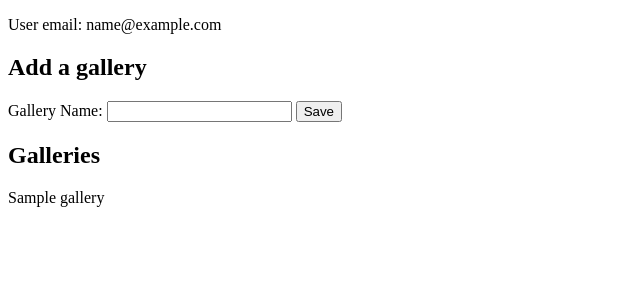
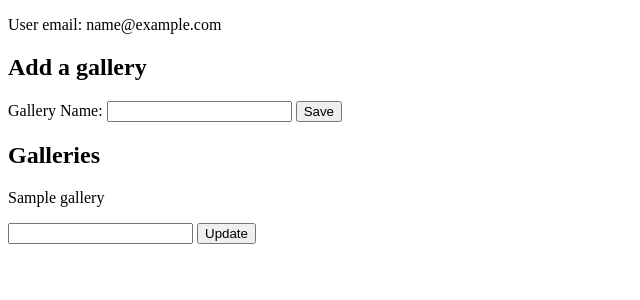
Before and after one commit to faraji-ombonya/orion, a FastAPI app: template templates/main.html in a window 1280 px wide. Shown: the top 300 px of the page, without its empty margins (0-640 px from the left). Run offline with FastAPI, Linux system fonts and the light colour scheme; the template is opened without the code that fills it: most values are stand-ins (such as "Sample title", 1, 10 or a date in 2020); some libraries are stand-ins or nearby versions.

Commit message:
update gallery name

```diff
--- a/main.py
+++ b/main.py
@@ -93,6 +93,14 @@ def get_galleries(user_ref):
     return galleries
 
 
+def get_gallery_refs(user_ref):
+    """Get user gallery refs"""
+    gallery_refs = []
+    for gallery in user_ref.get().get('galleries'):
+        gallery_refs.append(gallery)
+    return gallery_refs
+
+
 def create_image(image_url):
     """Create an image document.
 
@@ -168,7 +176,6 @@ async def root(request: Request):
 
     # get user galleries
     galleries = get_galleries(user_ref)
-    print("galleries::", galleries)
 
     # render template with user_token after successful validation
     return templates.TemplateResponse(
@@ -204,3 +211,22 @@ async def create_a_gallery(request: Request):
         print(str(e))
 
     return RedirectResponse("/", status_code=status.HTTP_302_FOUND)
+
+@app.post('/update-gallery-name', response_class=RedirectResponse)
+async def update_gallery_name(request: Request):
+    # get and validate token
+    id_token = request.cookies.get("token")
+    user_token = validate_firebase_token(id_token)
+    if not user_token:
+        return RedirectResponse("/")
+
+    # get new gallery name from the form
+    form =  await request.form()
+    gallery_name = form['gallery_name']
+    index = int(form['index'])
+
+    user_ref = get_user(user_token)
+    gallery_refs = get_gallery_refs(user_ref)
+    gallery_ref = gallery_refs[index]
+    gallery_ref.update({"name": gallery_name})
+    return RedirectResponse("/", status_code=status.HTTP_302_FOUND)
--- a/templates/main.html
+++ b/templates/main.html
@@ -40,6 +40,12 @@
 
       <p>{{ gallery.get("name") }}</p>
 
+      <form action="/update-gallery-name" method="post">
+        <input type="text" name="gallery_name">
+        <input type="hidden" name="index" value="{{ loop.index0 }}">
+        <input type="submit" value="Update">
+      </form>
+
       {% endfor %}
     </div>
     {%endif%}
```
